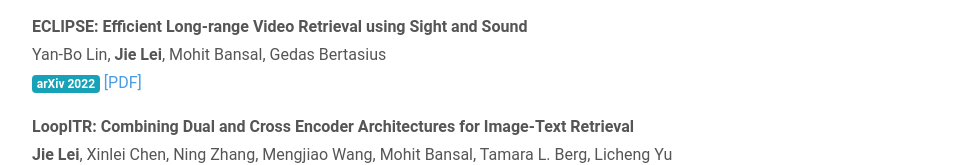
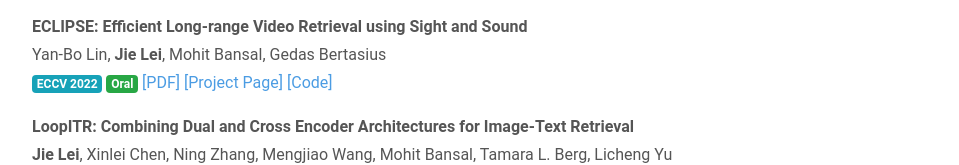
Before and after one commit to jayleicn/jayleicn.github.io, a plain HTML site: page index.html in a window 1280 px wide. Shown: the part 1071-1236 px from the top of the page, without its empty margins (138-1097 px from the left). Drawn offline with nearby package versions, Linux system fonts and the light colour scheme.

Commit message:
update eclipse

```diff
--- a/index.html
+++ b/index.html
@@ -169,8 +169,11 @@
           </div>
 
           <div class="paper-meta">
-            <span class="badge badge-info">arXiv 2022</span>
+            <span class="badge badge-info">ECCV 2022</span>
+            <span class="badge badge-success">Oral</span>
             <a target="_blank" href="https://arxiv.org/abs/2204.02874">[PDF]</a>
+            <a target="_blank" href="https://yanbo.ml/project_page/eclipse/">[Project Page]</a>
+            <a target="_blank" href="https://github.com/GenjiB/ECLIPSE">[Code]</a>
           </div>
         </div>
       </div>
```
Also changed, not shown: 5 other files.
